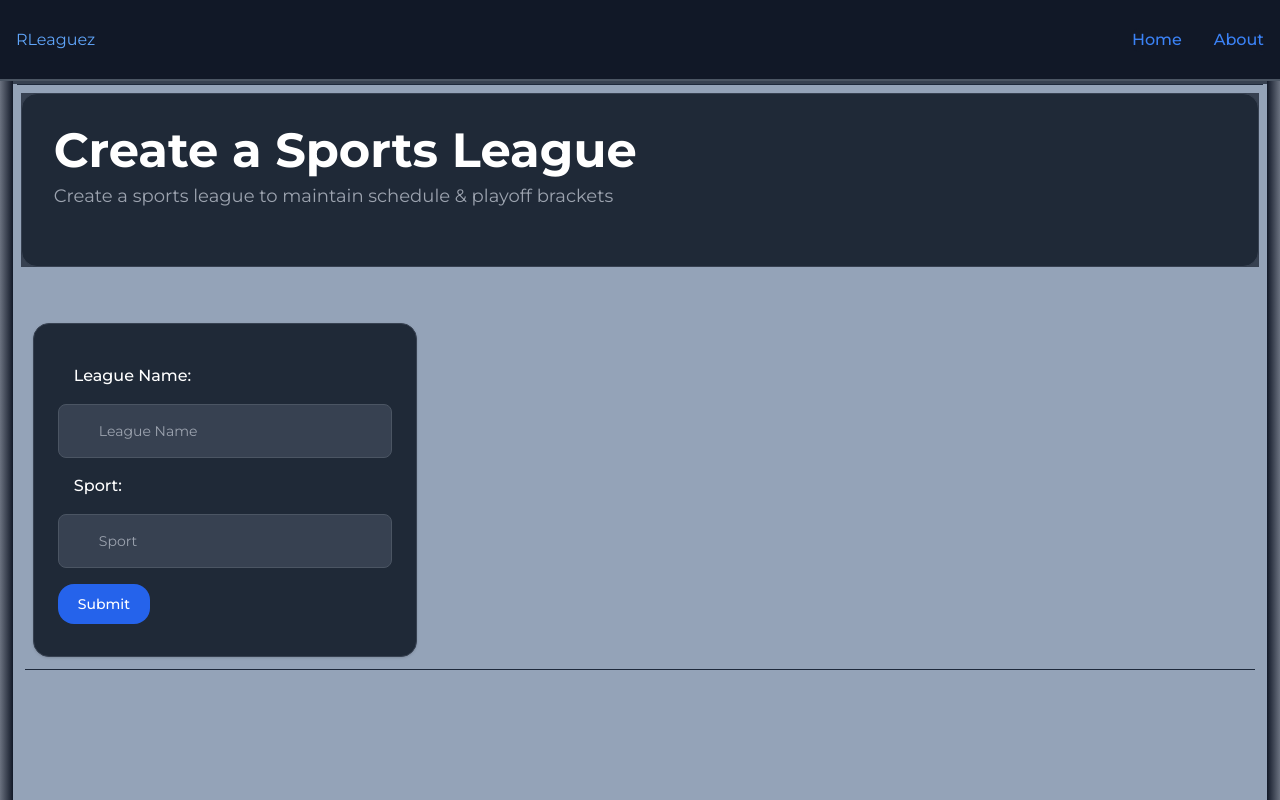
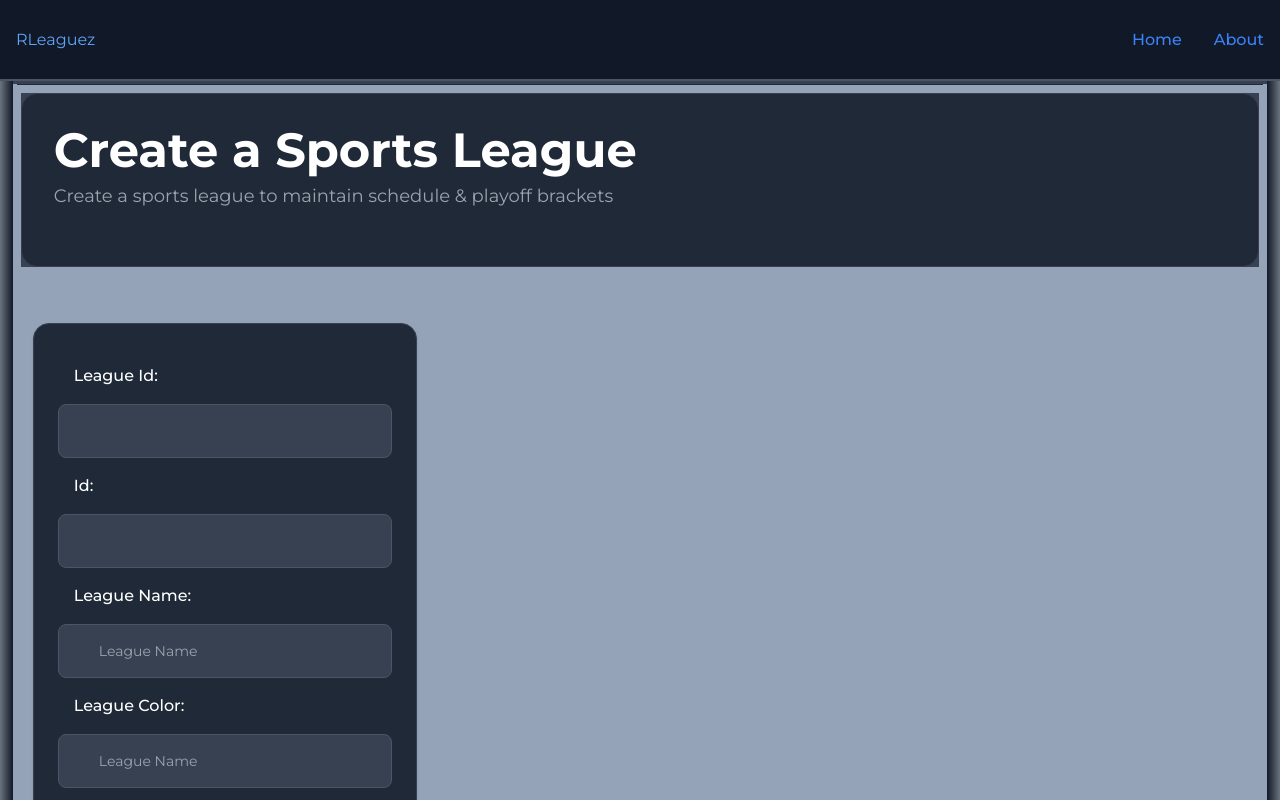
Before and after one commit to ccatto/rleaguez, a Next.js app: page /leaguez/create in a window 1280 px wide. Shown: the top 800 px of the page. Built offline with nearby package versions, Linux system fonts and the light colour scheme; a web font is replaced by a local one.

Commit message:
create updates.

```diff
--- a/app/(public)/leaguez/create/page.tsx
+++ b/app/(public)/leaguez/create/page.tsx
@@ -5,7 +5,7 @@ import React from 'react';
 // import JumbotronFlexibleCatto from './components/AtomicDesign/molecules/JumbotronCattoFlexible';
 import JumbotronFlexibleCatto from '@components/app/components/AtomicDesign/molecules/JumbotronCattoFlexible';
 import { SubmitHandler, useForm } from 'react-hook-form';
-import { z } from 'zod';
+import { number, z } from 'zod';
 import { zodResolver } from '@hookform/resolvers/zod';
 import { redirect } from 'next/navigation';
 import { useRouter } from 'next/navigation';
@@ -20,9 +20,22 @@ import { navigate } from '../../../components/Utils/Redirect/redirect';
 //   },
 // };
 
+// id: string;
+// leagueId: number;
+// leagueName: string;
+// leagueColor: string;
+// isActive: boolean;
+// leagueSport: number;
+
+
 const schema = z.object({
+  // id: z.number(),
+  id: z.string().min(2),
+  // leagueId: number(),
+  leagueId: z.string().min(2),
   leagueName: z.string().min(3),
-  sport: z.string().min(3),
+  leagueColor: z.string().min(2),
+  leagueSport: z.number(),
 });
 
 type FormFields = z.infer<typeof schema>;
@@ -43,14 +56,30 @@ export default function Page() {
   const onSubmit: SubmitHandler<FormFields> = async (data) => {
     try {
       // simple await 1 second to prove await with async
-      await new Promise((resolve) => setTimeout(resolve, 1000));
+      // await new Promise((resolve) => setTimeout(resolve, 1000));
+
       console.log('data == ', data);
+
+      const leagueResponse = await fetch(
+        process.env.NEXT_PUBLIC_BASE_URL + '/api/league',
+        {
+          method: 'POST',
+          headers: {
+            'content-type': 'application/json',
+          },
+          body: JSON.stringify(data),
+        },
+      );
+      console.log("leagueResponse === ", leagueResponse);
+      // const data = await leagueResponse.json();
+
+
     } catch {
       setError('root', {
         message: 'This is an error with the form',
       });
     } finally {
-      navigate('/leaguez/orange');
+      navigate('/leaguez/create');
     }
   };
 
@@ -66,6 +95,28 @@ export default function Page() {
 
       <div className="ml-5 max-w-sm rounded-2xl border border-gray-200 bg-white p-6 shadow dark:border-gray-700 dark:bg-gray-800">
         <form className="gap-2" onSubmit={handleSubmit(onSubmit)}>
+
+          <p className="m-4 font-medium text-white">League Id:</p>
+          <input
+          { ...register('leagueId' ) }
+          type="text"
+            // { ...register('leagueId', { valueAsNumber: true } ) }
+            // type="number"
+            // placeholder=""
+            className="block w-full rounded-lg border border-gray-300 bg-gray-50 p-4 ps-10 text-sm text-gray-900 focus:border-blue-500 focus:ring-blue-500 dark:border-gray-600 dark:bg-gray-700 dark:text-white dark:placeholder-gray-400 dark:focus:border-blue-500 dark:focus:ring-blue-500"
+          />
+          {errors.leagueId && <div>{errors.leagueId.message}</div>}
+          {/* <br /> */}
+          <p className="m-4 font-medium text-white">Id:</p>
+          <input
+          { ...register('id') }
+            // {...register('id')}
+            type="text"
+            // placeholder=""
+            className="block w-full rounded-lg border border-gray-300 bg-gray-50 p-4 ps-10 text-sm text-gray-900 focus:border-blue-500 focus:ring-blue-500 dark:border-gray-600 dark:bg-gray-700 dark:text-white dark:placeholder-gray-400 dark:focus:border-blue-500 dark:focus:ring-blue-500"
+          />
+          {errors.id && <div>{errors.id.message}</div>}
+          {/* <br /> */}
           <p className="m-4 font-medium text-white">League Name:</p>
           <input
             {...register('leagueName')}
@@ -75,14 +126,23 @@ export default function Page() {
           />
           {errors.leagueName && <div>{errors.leagueName.message}</div>}
           {/* <br /> */}
+          <p className="m-4 font-medium text-white">League Color:</p>
+          <input
+            {...register('leagueColor')}
+            type="text"
+            placeholder="League Name"
+            className="block w-full rounded-lg border border-gray-300 bg-gray-50 p-4 ps-10 text-sm text-gray-900 focus:border-blue-500 focus:ring-blue-500 dark:border-gray-600 dark:bg-gray-700 dark:text-white dark:placeholder-gray-400 dark:focus:border-blue-500 dark:focus:ring-blue-500"
+          />
+          {errors.leagueColor && <div>{errors.leagueColor.message}</div>}
+          {/* <br /> */}
           <p className="m-4 font-medium text-white">Sport:</p>
           <input
             className="block w-full rounded-lg border border-gray-300 bg-gray-50 p-4 ps-10 text-sm text-gray-900 focus:border-blue-500 focus:ring-blue-500 dark:border-gray-600 dark:bg-gray-700 dark:text-white dark:placeholder-gray-400 dark:focus:border-blue-500 dark:focus:ring-blue-500"
-            {...register('sport')}
-            type="sport"
-            placeholder="Sport"
+            { ...register('leagueSport', { valueAsNumber: true } ) }
+            type="number"
+            placeholder=""
           />
-          {errors.sport && <div>{errors.sport.message}</div>}
+          {errors.leagueSport && <div>{errors.leagueSport.message}</div>}
           <button
             disabled={isSubmitting}
             type="submit"
@@ -92,8 +152,6 @@ export default function Page() {
           </button>
           {errors.root && <div>{errors.root.message}</div>}
         </form>
-
-        {/* <button onClick={gotoAbout()}>about page</button> */}
       </div>
       {/* <button type="button" className="text-white rounded-2xl bg-blue-700 hover:bg-blue-800 focus:ring-4 focus:ring-blue-300 font-medium text-sm px-5 py-2.5 me-2 mb-2 dark:bg-blue-600 dark:hover:bg-blue-700 focus:outline-none dark:focus:ring-blue-800">Create a League</button> */}
       <hr className="m-3" />
--- a/lib/definitions.ts
+++ b/lib/definitions.ts
@@ -9,7 +9,6 @@ export type League = {
 export type StaticLeague = {
   id: string;
   leagueId: number;
-  // status: 'pending' | 'processing' | 'success' | 'failed';
   leagueName: string;
   leagueColor: string;
   isActive: boolean;
```
